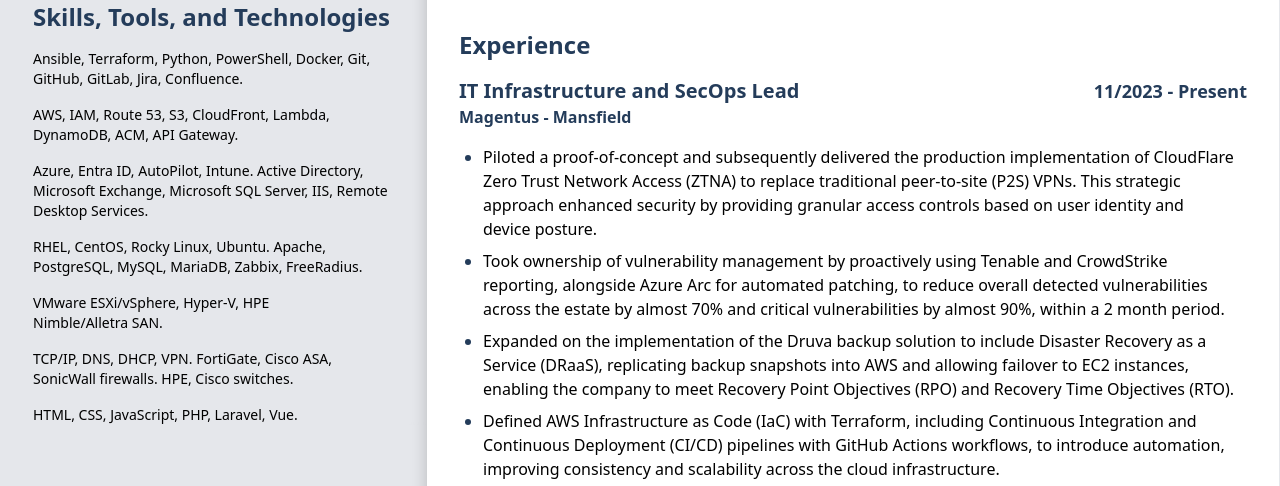
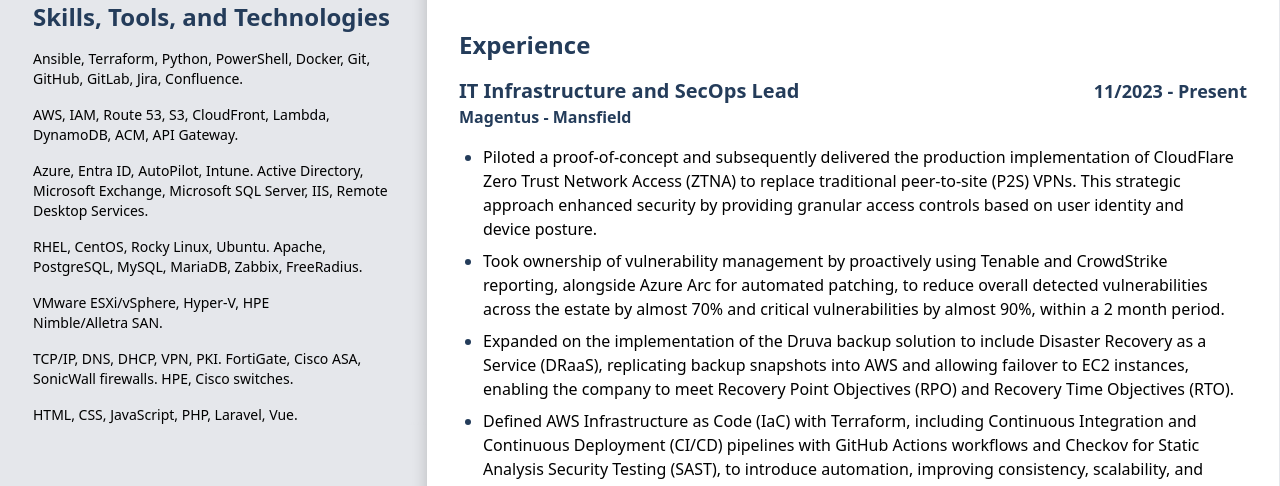
Before and after one commit to ben-james-dodwell/frontend-cv-benjamesdodwell-com, a website: page src/index.html in a window 1280 px wide. Shown: the part 300-786 px from the top of the page. Drawn offline with Linux system fonts and the light colour scheme; no server answers.

Commit message:
Add SAST to IaC experience

```diff
--- a/src/index.html
+++ b/src/index.html
@@ -104,7 +104,7 @@
             VMware ESXi/vSphere, Hyper-V, HPE Nimble/Alletra SAN.
           </li>
           <li> <!-- Networking -->
-            TCP/IP, DNS, DHCP, VPN. FortiGate, Cisco ASA, SonicWall firewalls. HPE, Cisco switches.
+            TCP/IP, DNS, DHCP, VPN, PKI. FortiGate, Cisco ASA, SonicWall firewalls. HPE, Cisco switches.
           </li>
 
           <li> <!-- Web Development -->
@@ -157,7 +157,7 @@
               Expanded on the implementation of the Druva backup solution to include Disaster Recovery as a Service (DRaaS), replicating backup snapshots into AWS and allowing failover to EC2 instances, enabling the company to meet Recovery Point Objectives (RPO) and Recovery Time Objectives (RTO).
             </li>
             <li>
-              Defined AWS Infrastructure as Code (IaC) with Terraform, including Continuous Integration and Continuous Deployment (CI/CD) pipelines with GitHub Actions workflows, to introduce automation, improving consistency and scalability across the cloud infrastructure.
+              Defined AWS Infrastructure as Code (IaC) with Terraform, including Continuous Integration and Continuous Deployment (CI/CD) pipelines with GitHub Actions workflows and Checkov for Static Analysis Security Testing (SAST), to introduce automation, improving consistency, scalability, and security across the cloud infrastructure.
             </li>
             <li>
               Supported the business hardware standardisation strategy by migrating from SonicWall to FortiGate firewalls, whilst minimising disruption to NHS customers by maintaining connectivity via VPNs and the Health and Social Care Network (HSCN).
```
